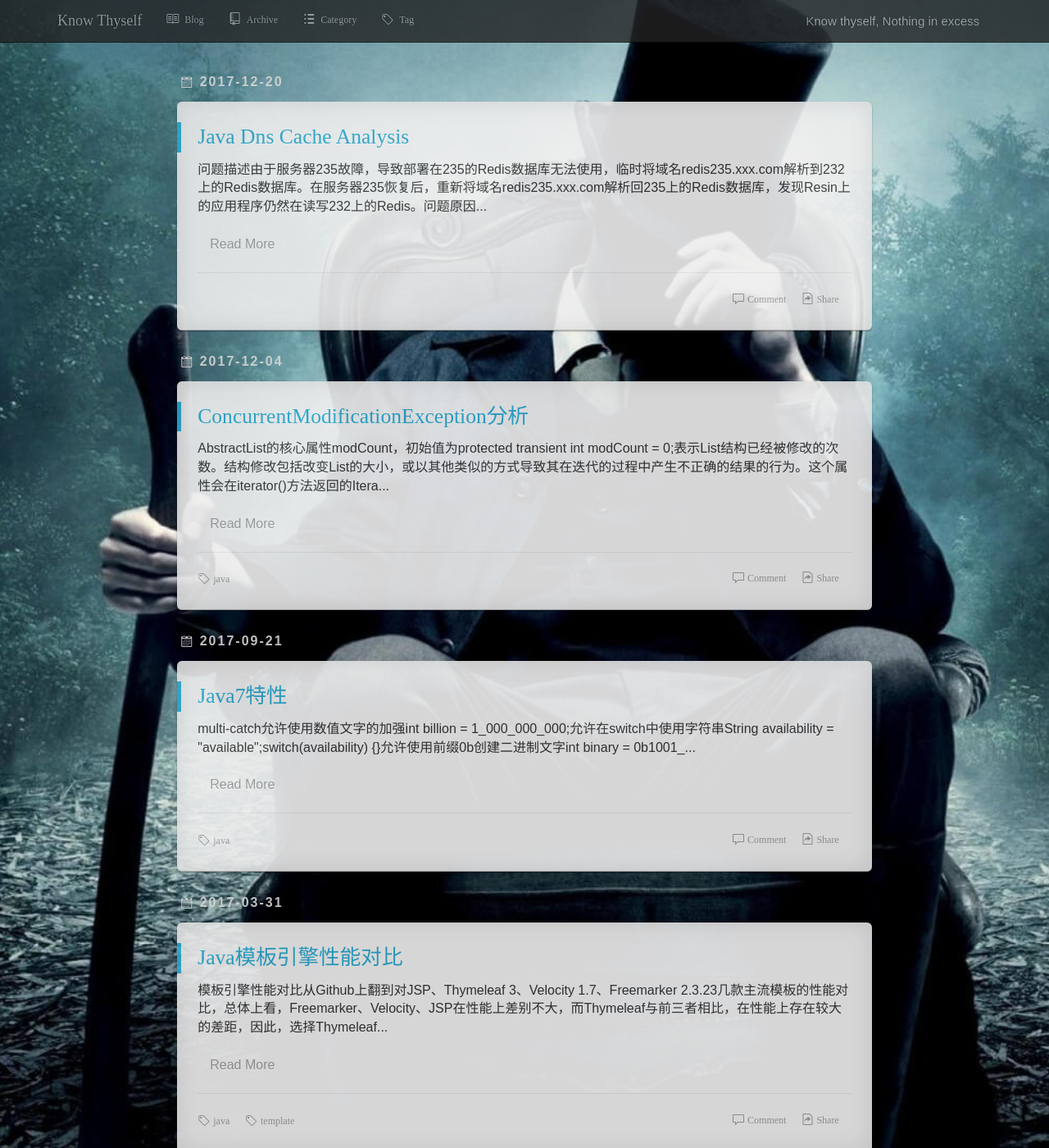
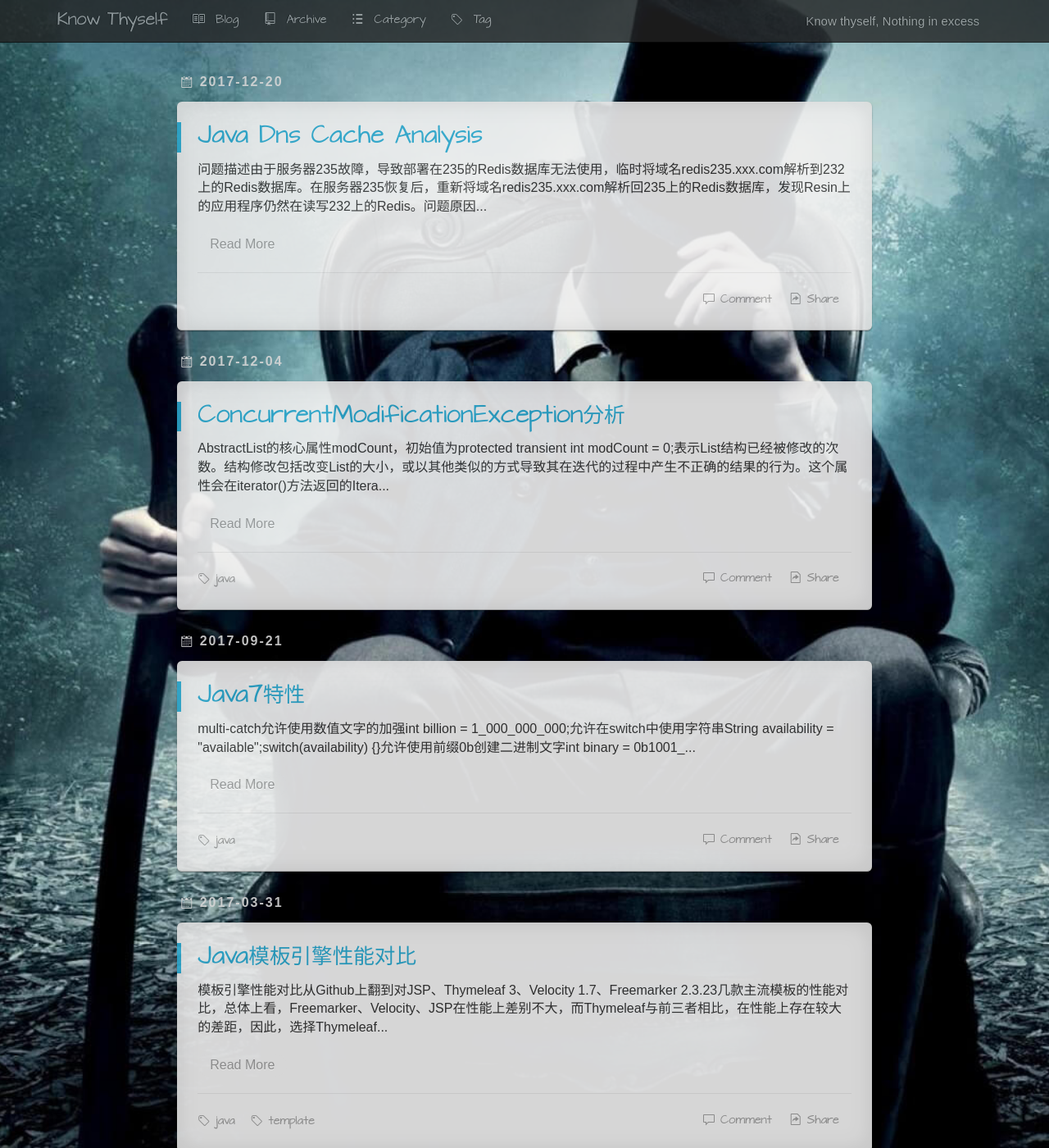
Before and after one commit to liushoukai/liushoukai.github.io, a Jekyll site: the page built from index.html, in a window 1280 px wide and 1400 px high. Shown: the whole window at 82% size. Built offline with Jekyll 4.4.1, drawn with Linux system fonts in a browser that asks for light colours; some web fonts are replaced; the list of posts is cut into pages by our own code; comment, search, counter and statistics services are not loaded.

Commit message:
Change static path

```diff
--- a/assets/css/style.css
+++ b/assets/css/style.css
@@ -117,7 +117,7 @@
 }
 
 body {
-    !background-image: url({{ "/static/img/bg.jpg" | prepend: site.baseurl | prepend: site.url }});
+    !background-image: url({{ "/assets/img/bg.jpg" | prepend: site.baseurl | prepend: site.url }});
     height: 100%;
     padding: 0px 0px 0px 0px;
     margin: 0px 0px 0px 0px;
@@ -312,33 +312,33 @@
 
 @font-face {
   font-family: 'JosefinSans-Regular';
-  src: url("https://liushoukai.github.io/static/fonts/JosefinSans-Regular.ttf");
+  src: url("https://liushoukai.github.io/assets/fonts/JosefinSans-Regular.ttf");
   font-weight: normal;
   font-style: normal;
 }
 
 @font-face {
   font-family: 'MinionPro';
-  src: url("https://liushoukai.github.io/static/fonts/Minion-Pro.ttf");
+  src: url("https://liushoukai.github.io/assets/fonts/Minion-Pro.ttf");
   font-weight: normal;
   font-style: normal;
 }
 
 @font-face {
   font-family: 'PingHei';
-  src: url("https://liushoukai.github.io/static/fonts/PingHei-light.woff");
+  src: url("https://liushoukai.github.io/assets/fonts/PingHei-light.woff");
   font-weight: normal;
   font-style: normal;
 }
 /*
 @font-face {
     font-family: 'PingHei';
-    src: url('/static/fonts/pinghei/pinghei-light-webfont.eot');
-    src: url('/static/fonts/pinghei/pinghei-light-webfont.eot?#iefix') format('embedded-opentype'),
-         url('/static/fonts/pinghei/pinghei-light-webfont.woff2') format('woff2'),
-         url('/static/fonts/pinghei/pinghei-light-webfont.woff') format('woff'),
-         url('/static/fonts/pinghei/pinghei-light-webfont.ttf') format('truetype'),
-         url('/static/fonts/pinghei/pinghei-light-webfont.svg#webfontregular') format('svg');
+    src: url('/assets/fonts/pinghei/pinghei-light-webfont.eot');
+    src: url('/assets/fonts/pinghei/pinghei-light-webfont.eot?#iefix') format('embedded-opentype'),
+         url('/assets/fonts/pinghei/pinghei-light-webfont.woff2') format('woff2'),
+         url('/assets/fonts/pinghei/pinghei-light-webfont.woff') format('woff'),
+         url('/assets/fonts/pinghei/pinghei-light-webfont.ttf') format('truetype'),
+         url('/assets/fonts/pinghei/pinghei-light-webfont.svg#webfontregular') format('svg');
     font-weight: normal;
     font-style: normal;
 }
@@ -346,14 +346,14 @@
 
 @font-face {
   font-family: 'PingFang-SC';
-  src: url("https://liushoukai.github.io/static/fonts/PingFang-SC-Medium.ttf");
+  src: url("https://liushoukai.github.io/assets/fonts/PingFang-SC-Medium.ttf");
   font-weight: normal;
   font-style: normal;
 }
 
 @font-face {
   font-family: 'ArchitectsDaughter';
-  src: url("https://liushoukai.github.io/static/fonts/ArchitectsDaughter.ttf");
+  src: url("https://liushoukai.github.io/assets/fonts/ArchitectsDaughter.ttf");
   font-weight: normal;
   font-style: normal;
 }
```
